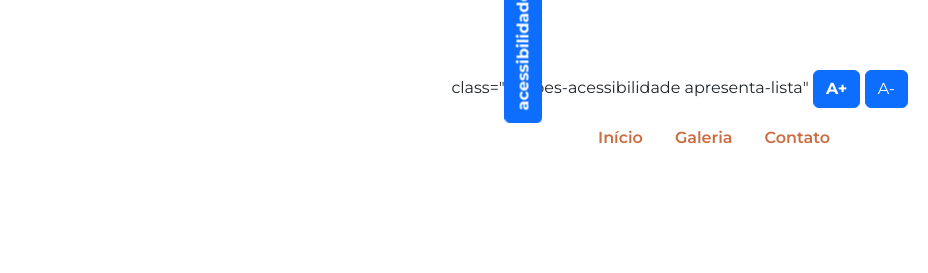
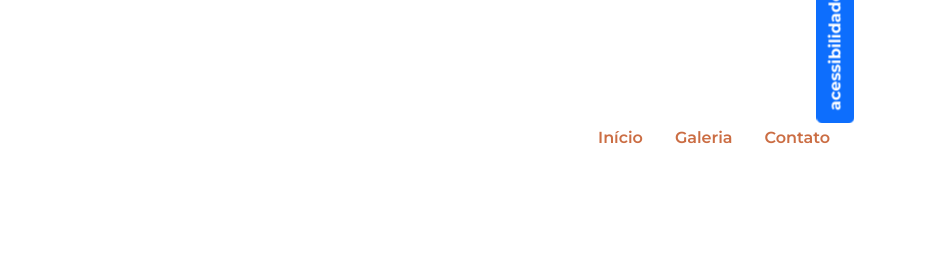
Before and after one commit to GabrielSanchezzz/jack, a plain HTML site: page index.html in a window 1280 px wide. Shown: the top 273 px of the page, 352-1280 px from the left. Drawn offline with nearby package versions, Linux system fonts and the light colour scheme; a script that the page names is missing.

Commit message:
qASQSASD

```diff
--- a/index.html
+++ b/index.html
@@ -24,7 +24,7 @@
             </ul>
             <div id="acessibilidade" class="menu-acessibilidade">
                 <button class="btn btn-primary fw-bold rotacao-botao">acessibilidade</button>
-                <div id="opcoes-acessibilidade"> class="opcoes-acessibilidade apresenta-lista"
+                <div id="opcoes-acessibilidade" class="opcoes-acessibilidade apresenta-lista">
                     <button id="aumentar-fonte" class="btn btn-primary fw-bold">A+</button>
                     <button id="diminuir-fonte" class="btn btn-primary fw-bol">A-</button>
                     </div>
```
